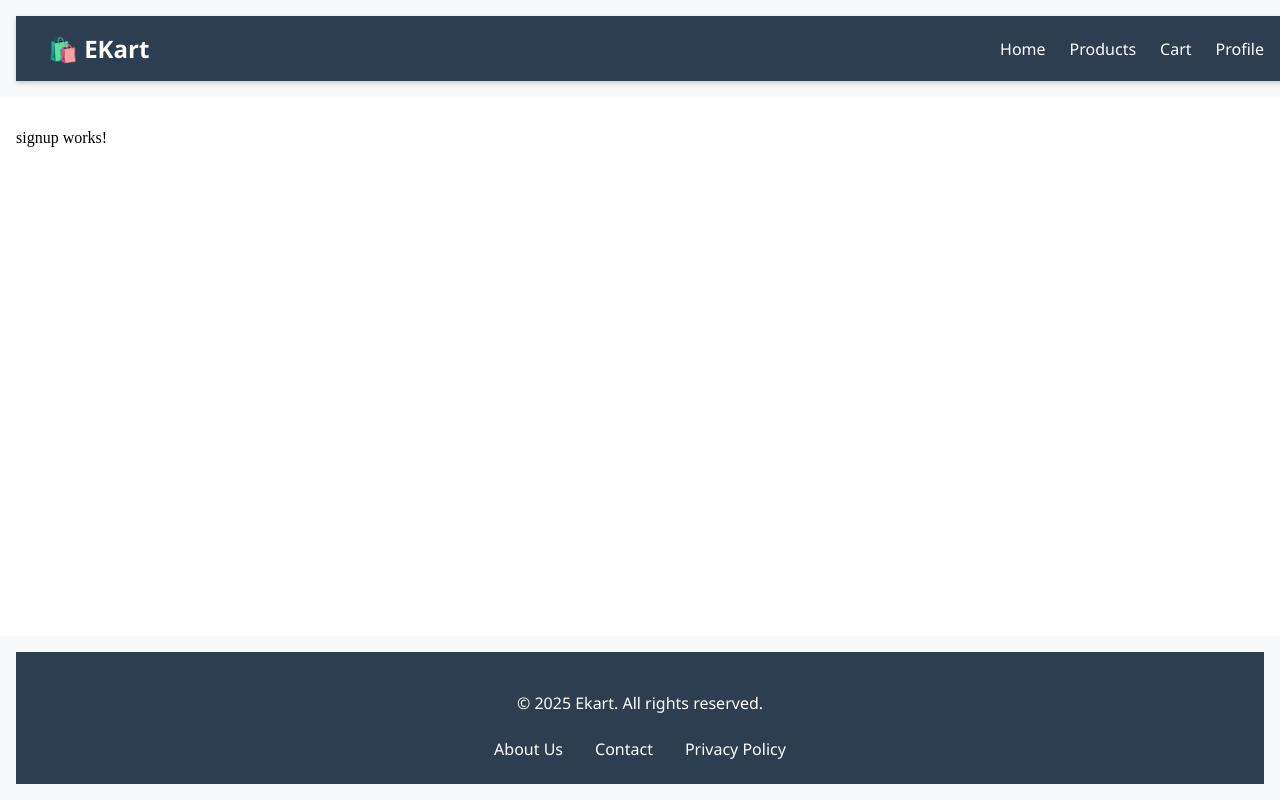
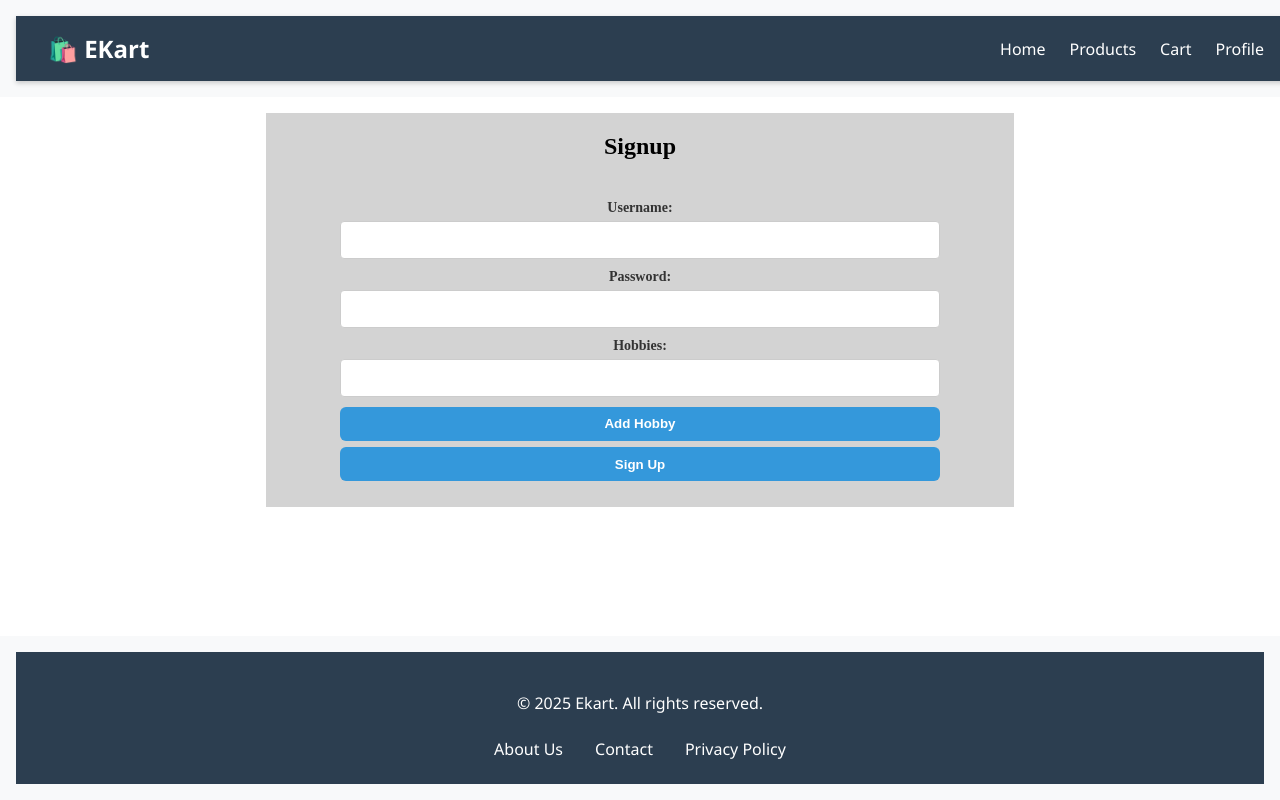
Before and after one commit to mathanparamasivan/shopping-app, an Angular app: page /signup in a window 1280 px wide. Shown: the top 800 px of the page. Built offline with nearby package versions, Linux system fonts and the light colour scheme.

Commit message:
Signup component

```diff
--- a/src/components/signup/signup.component.css
+++ b/src/components/signup/signup.component.css
@@ -0,0 +1,90 @@
+form {
+    width: 80%;
+    max-width: 600px;
+    padding: 20px;
+    background-color: lightgray;
+    text-align: center;
+
+  }
+  .signupform {
+    background-color: lightgray;
+    display: flex;
+    justify-content: center;  /* Horizontally center the .loginform */
+    align-items: center;      /* Vertically center the .loginform */
+    margin-left: 20%;
+    margin-right: 20%;
+
+                  /* Remove default margin */
+  }
+
+  h1 {
+    width: 80%;
+    max-width: 600px;
+    padding: 20px;
+    background-color: lightgray;
+    text-align: center;
+    margin-bottom: 0; /* Or use a smaller value like 5px if you want a tiny gap */
+
+  }
+
+  .heading {
+    display: flex;
+    width: 100%;
+    justify-content: center;
+    align-content: center;
+    text-align: center;               /* Remove default margin */
+  }
+
+  label {
+    font-size: 14px;
+    font-weight: bold;
+    display: block;
+    margin-bottom: 5px;
+    color: #333;
+  }
+
+  input {
+    width: 100%;
+    padding: 10px;
+    font-size: 14px;
+    border: 1px solid #ccc;
+    border-radius: 4px;
+    box-sizing: border-box;
+    margin-bottom: 10px;
+  }
+
+  input:focus {
+    border-color: #007BFF;
+    outline: none;
+  }
+
+  button{
+    width: 100%;
+    background-color: #3498db;
+    color: white;
+    padding: 0.6rem;
+    border: none;
+    border-radius: 6px;
+    font-weight: bold;
+    cursor: pointer;
+    margin-bottom: 1%;
+  }
+
+  .error-msg {
+    color: red;
+    text-align: center;
+    margin-top: 1rem;
+  }
+
+  .signup-div {
+    display: flex;
+    width: 100%;
+    padding: 5px;
+    justify-content: center;
+    text-align: center;
+  }
+
+  .signup-link a {
+    color: blue;
+    text-decoration: underline;
+  }
--- a/src/components/signup/signup.component.html
+++ b/src/components/signup/signup.component.html
@@ -1 +1,35 @@
-<p>signup works!</p>
+
+<div class="signupform">
+  <h2>Signup</h2>
+</div>
+<div class="signupform">
+<form [formGroup]="signupForm" (ngSubmit)="onSubmit()">
+  <div>
+    <label>Username:</label>
+    <input type="text" formControlName="username" />
+    <div *ngIf="signupForm.get('username')?.touched && signupForm.get('username')?.invalid" class="error-msg">
+      Username is required.
+    </div>
+  </div>
+
+  <div>
+    <label>Password:</label>
+    <input type="password" formControlName="password" />
+    <div *ngIf="signupForm.get('password')?.touched && signupForm.get('password')?.invalid" class="error-msg">
+      <span *ngIf="signupForm.get('password')?.errors?.['required']">Password is required.</span>
+      <span *ngIf="signupForm.get('password')?.errors?.['minlength']">Minimum 6 characters required.</span>
+    </div>
+  </div>
+
+  <div formArrayName="hobbies">
+    <label>Hobbies:</label>
+    <div *ngFor="let hobby of hobbies.controls; let i = index">
+      <input [formControlName]="i" />
+      <button type="button" (click)="removeHobby(i)" *ngIf="hobbies.length > 1">Remove</button>
+    </div>
+    <button type="button" (click)="addHobby()">Add Hobby</button>
+  </div>
+
+  <button type="submit" [disabled]="signupForm.invalid">Sign Up</button>
+</form>
+</div>
--- a/src/components/signup/signup.component.ts
+++ b/src/components/signup/signup.component.ts
@@ -1,11 +1,42 @@
 import { Component } from '@angular/core';
+import { FormBuilder, FormGroup, FormControl, Validators, FormArray, ReactiveFormsModule } from '@angular/forms';
+import { CommonModule } from '@angular/common';
 
 @Component({
   selector: 'app-signup',
-  imports: [],
+  standalone: true,
+  imports: [CommonModule, ReactiveFormsModule],
   templateUrl: './signup.component.html',
-  styleUrl: './signup.component.css'
+  styleUrls: ['./signup.component.css']
 })
 export class SignupComponent {
+  signupForm: FormGroup;
 
+  constructor(private fb: FormBuilder) {
+    this.signupForm = this.fb.group({
+      username: new FormControl('', [Validators.required]),
+      password: new FormControl('', [Validators.required, Validators.minLength(6)]),
+      hobbies: this.fb.array([this.fb.control('')]) // At least one empty hobby
+    });
+  }
+
+  get hobbies(): FormArray {
+    return this.signupForm.get('hobbies') as FormArray;
+  }
+
+  addHobby() {
+    this.hobbies.push(this.fb.control(''));
+  }
+
+  removeHobby(index: number) {
+    this.hobbies.removeAt(index);
+  }
+
+  onSubmit() {
+    if (this.signupForm.valid) {
+      console.log('Form Submitted:', this.signupForm.value);
+    } else {
+      this.signupForm.markAllAsTouched();
+    }
+  }
 }
```
Also changed, not shown: 1 other file (tests, documents, lock files or other folders).
